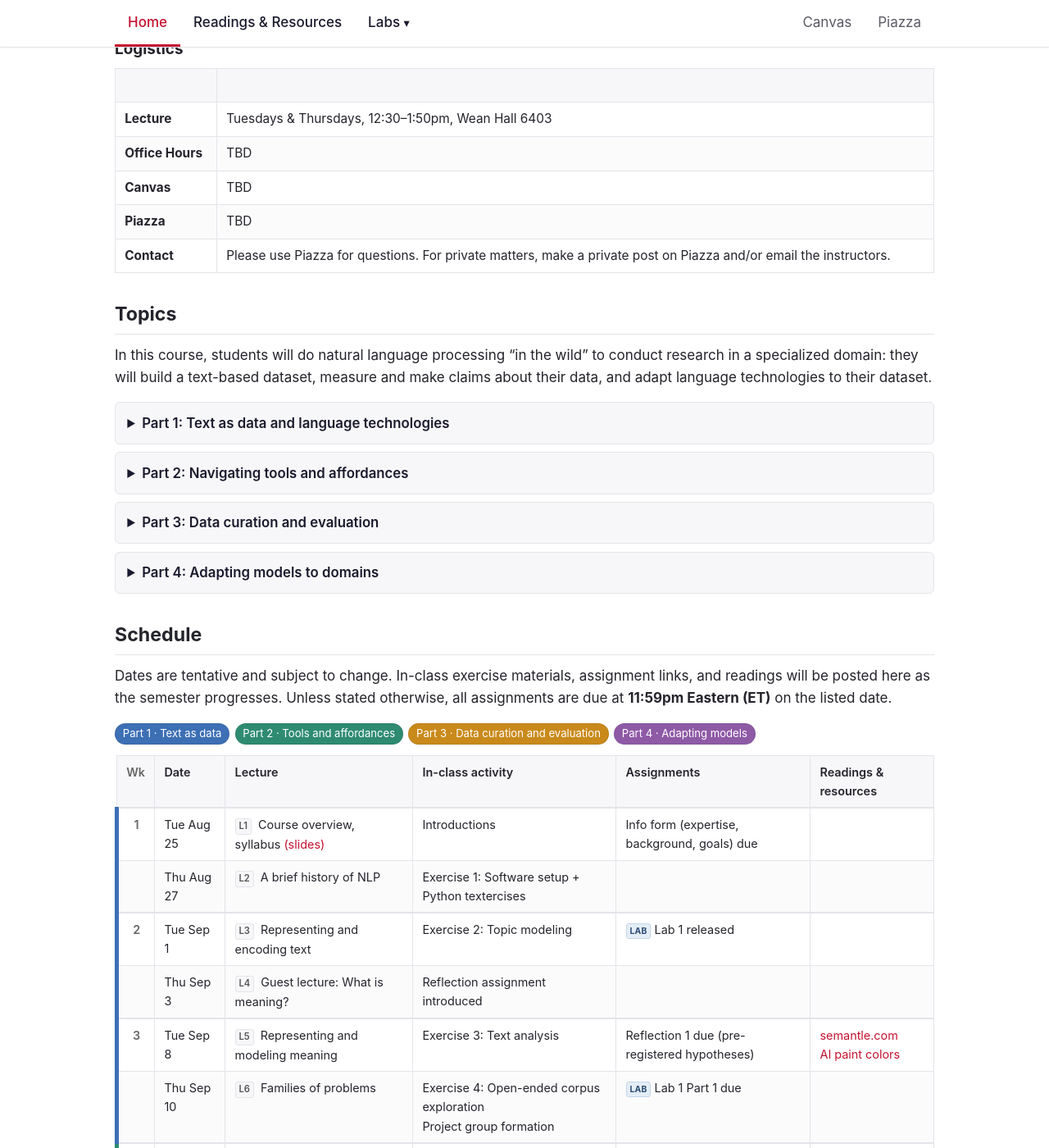
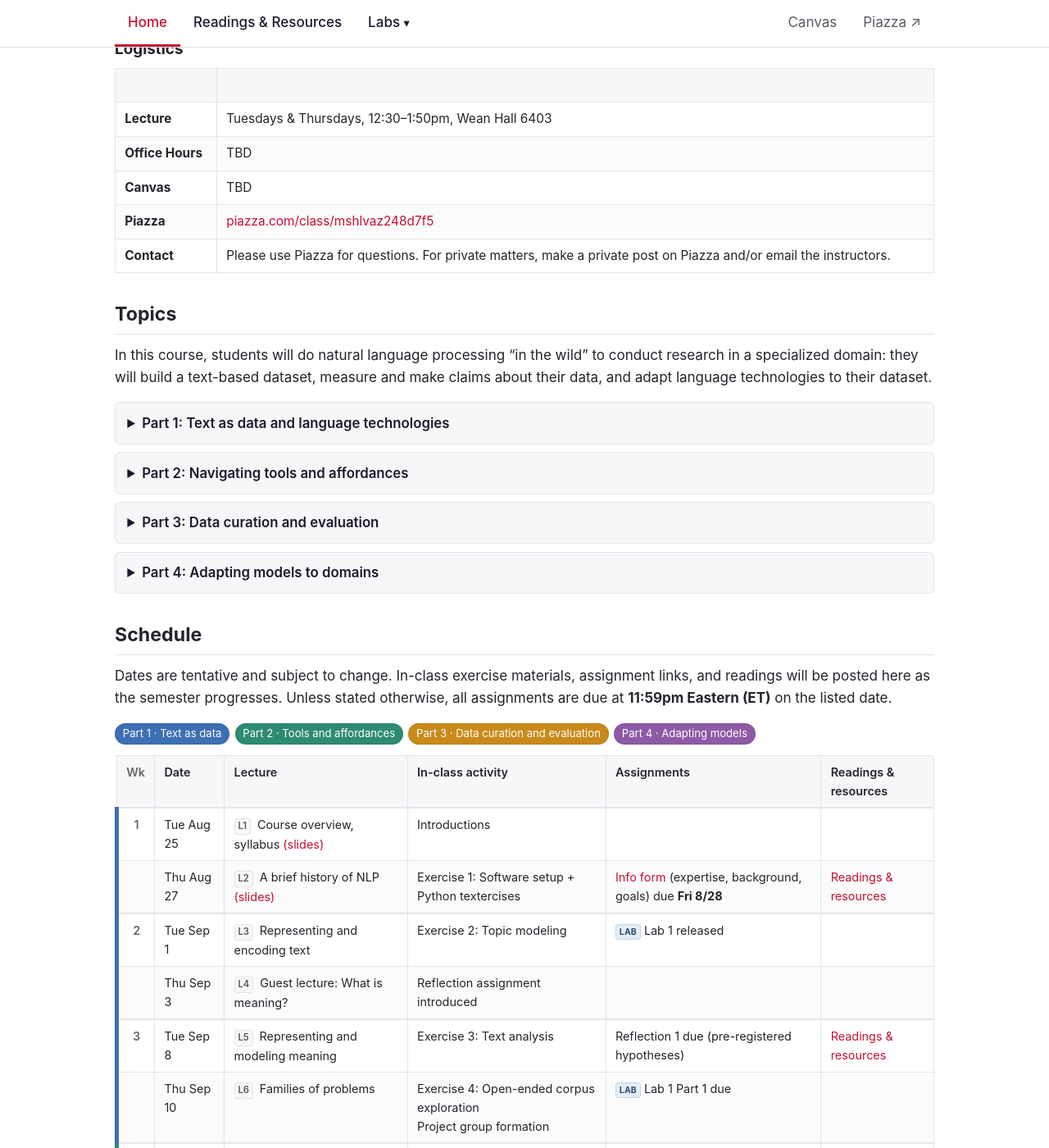
Before and after one commit to clarana/NLPintheWild, a Jekyll site: the page built from index.md, in a window 1280 px wide and 1400 px high, scrolled down 2230 px. Shown: the whole window at 82% size. Built offline with Jekyll 4.4.1, drawn with Linux system fonts in a browser that asks for light colours.

Commit message:
Add Piazza and lecture 2 slides links, move readings to per-class pages

```diff
--- a/_config.yml
+++ b/_config.yml
@@ -13,7 +13,7 @@ external_links:
   - name: Canvas
     url: "#"
   - name: Piazza
-    url: "#"
+    url: "https://piazza.com/class/mshlvaz248d7f5/"
 
 # ---------------------------------------------------------------------------
 # Assignments collection — Lab 1–4 + the project. Each becomes a page under the
@@ -23,6 +23,12 @@ collections:
   labs:
     output: true
     permalink: "/labs/:name/"
+  # One readings page per class meeting. Name the file for the class date
+  # (_readings/2026-08-27.md) so it lands at /readings/2026-08-27/, and set
+  # `class_date` in its front matter so the schedule table can find it.
+  readings:
+    output: true
+    permalink: "/readings/:name/"
 
 defaults:
   - scope:
@@ -30,6 +36,11 @@ defaults:
       type: labs
     values:
       layout: lab
+  - scope:
+      path: ""
+      type: readings
+    values:
+      layout: reading
 
 # On the home page, an assignment's summary = everything ABOVE this marker in its
 # file; the full page = the whole file. Edit one file, both stay in sync.
--- a/index.md
+++ b/index.md
@@ -68,7 +68,7 @@ A detailed syllabus is forthcoming. Please feel free to reach out to the instruc
 | **Lecture** | Tuesdays & Thursdays, 12:30–1:50pm, Wean Hall 6403 |
 | **Office Hours** | TBD |
 | **Canvas** | TBD |
-| **Piazza** | TBD |
+| **Piazza** | [piazza.com/class/mshlvaz248d7f5](https://piazza.com/class/mshlvaz248d7f5/) |
 | **Contact** | Please use Piazza for questions. For private matters, make a private post on Piazza and/or email the instructors. |
 
 ## Topics
@@ -172,7 +172,10 @@ Dates are tentative and subject to change. In-class exercise materials, assignme
       <td>{% if s.no_class %}<em>{{ s.lecture }}</em>{% else %}{% if s.lecture_no %}<span class="lec-no">L{{ s.lecture_no }}</span> {% endif %}{{ s.lecture }}{% if s.slides %} <a href="{{ s.slides | relative_url }}">(slides)</a>{% endif %}{% endif %}</td>
       <td>{% for a in s.activity %}{{ a | markdownify | remove: '<p>' | remove: '</p>' | strip }}{% unless forloop.last %}<br>{% endunless %}{% endfor %}</td>
       <td>{% for a in s.assignments %}{% if a.text %}{% if a.tag %}<span class="atag atag-{{ a.tag }}">{{ a.tag }}</span> {% endif %}{{ a.text | markdownify | remove: '<p>' | remove: '</p>' | strip }}{% else %}{{ a | markdownify | remove: '<p>' | remove: '</p>' | strip }}{% endif %}{% unless forloop.last %}<br>{% endunless %}{% endfor %}</td>
-      <td>{% for a in s.readings %}{{ a | markdownify | remove: '<p>' | remove: '</p>' | strip }}{% unless forloop.last %}<br>{% endunless %}{% endfor %}</td>
+      {%- comment -%} Readings live on their own page per class meeting: _readings/<class date>.md, matched on class_date. An inline `readings:` list in schedule.yml still renders, as a one-off override. {%- endcomment -%}
+      {%- assign rkey = s.date | date: "%Y-%m-%d" -%}
+      {%- assign rdoc = site.readings | where: "class_date", rkey | first -%}
+      <td>{% if rdoc %}<a href="{{ rdoc.url | relative_url }}">Readings &amp; resources</a>{% endif %}{% if rdoc and s.readings %}<br>{% endif %}{% for a in s.readings %}{{ a | markdownify | remove: '<p>' | remove: '</p>' | strip }}{% unless forloop.last %}<br>{% endunless %}{% endfor %}</td>
     </tr>
     {% if s.week %}{% assign prev_week = s.week %}{% endif %}
   {% endfor %}
```
Also changed, not shown: _data/schedule.yml (+22 -6 lines), _layouts/reading.html (added, +11 -0 lines), _readings/2026-08-27.md (added, +13 -0 lines), _readings/2026-09-08.md (added, +10 -0 lines), readings.md (+13 -0 lines).
